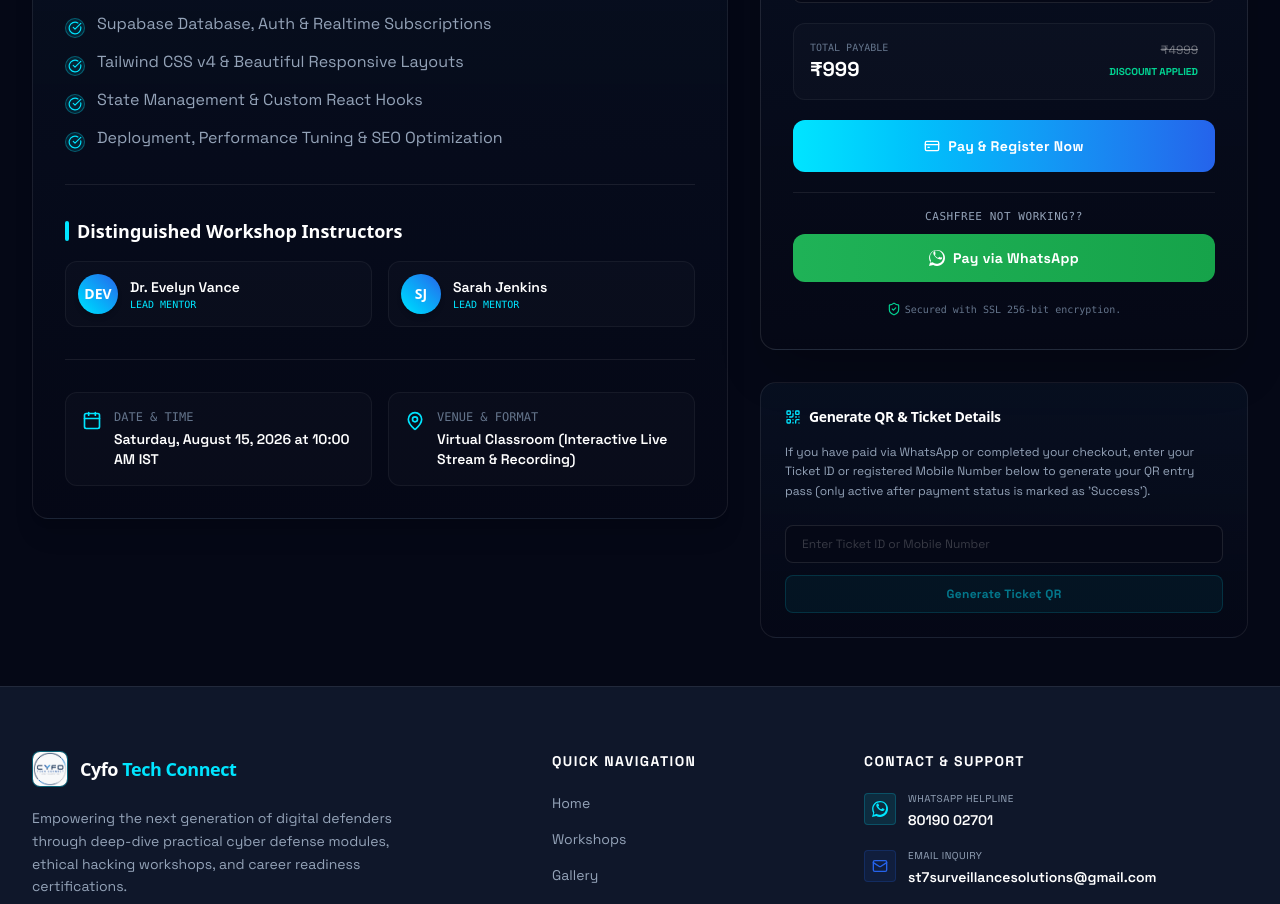
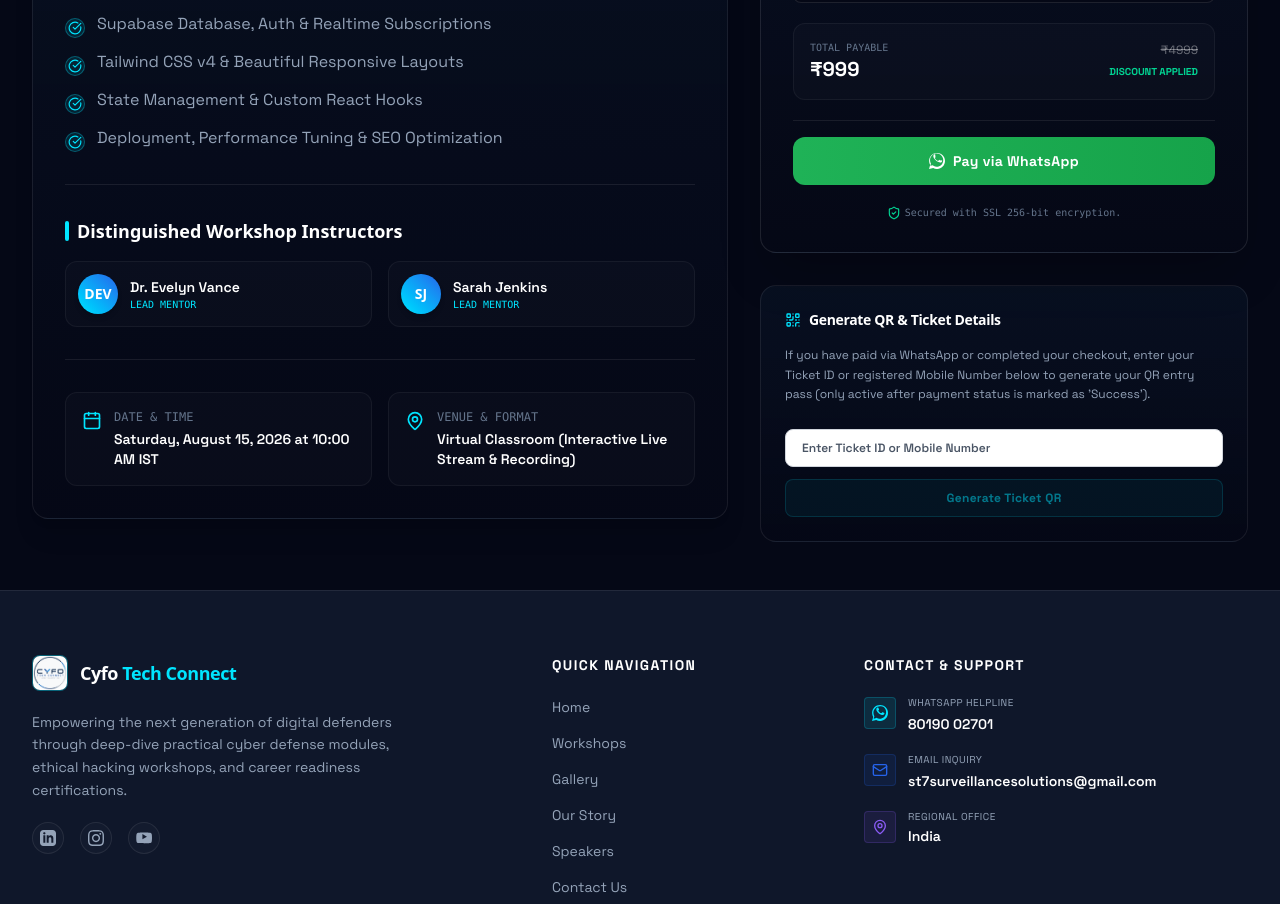
Before and after one commit to sanjeevchikkam/cyfo-tech-connect, a Next.js app: page /workshop in a window 1280 px wide. Shown: the part 1820-2724 px from the top of the page. Built offline with nearby package versions, Linux system fonts and the light colour scheme; no server answers.

Commit message:
removed the cashfree payment button

```diff
--- a/app/workshop/page.tsx
+++ b/app/workshop/page.tsx
@@ -709,7 +709,7 @@ export default function WorkshopDetailPage() {
                     </div>
 
                     {/* Submit Button */}
-                    <button
+                    {/*<button
                       type="submit"
                       disabled={isSubmitting}
                       className="w-full py-4 rounded-xl bg-gradient-to-r from-[#00E5FF] to-[#2563EB] hover:shadow-[0_0_20px_rgba(0,229,255,0.3)] text-white text-sm font-bold tracking-wide transition-all duration-200 disabled:opacity-50 flex items-center justify-center gap-2"
@@ -725,13 +725,13 @@ export default function WorkshopDetailPage() {
                           <span>Pay & Register Now</span>
                         </>
                       )}
-                    </button>
+                    </button>*/}
 
                     {/* WhatsApp Pay Option */}
                     <div className="mt-4 pt-4 border-t border-white/[0.08] text-center space-y-2">
-                      <p className="text-[11px] font-mono text-[#94A3B8] uppercase tracking-wider">
+                      {/* <p className="text-[11px] font-mono text-[#94A3B8] uppercase tracking-wider">
                         Cashfree Not Working??
-                      </p>
+                      </p> */}
                       <button
                         type="button"
                         onClick={handlePayViaWhatsapp}
@@ -841,13 +841,22 @@ export default function WorkshopDetailPage() {
               </p>
 
               <div className="space-y-3 pt-2">
+                {/* <div className="relative">
+                  <input
+                    type="text"
+                    placeholder="Enter Ticket ID or Mobile Number"
+                    value={ticketSearchQuery}
+                    onChange={(e) => setTicketSearchQuery(e.target.value)}
+                    className="w-full px-4 py-2.5 rounded-lg bg-[#050816] border border-white/10 focus:border-[#00E5FF] focus:outline-none text-xs transition-all placeholder:text-white/20"
+                  />
+                </div> */}
                 <div className="relative">
                   <input
                     type="text"
                     placeholder="Enter Ticket ID or Mobile Number"
                     value={ticketSearchQuery}
                     onChange={(e) => setTicketSearchQuery(e.target.value)}
-                    className="w-full px-4 py-2.5 rounded-lg bg-[#050816] border border-white/10 focus:border-[#00E5FF] focus:outline-none text-xs transition-all placeholder:text-white/20"
+                    className="w-full px-4 py-2.5 rounded-lg bg-white border border-gray-300 focus:border-[#00E5FF] focus:outline-none text-xs text-gray-900 transition-all placeholder:text-gray-600 placeholder:font-semibold"
                   />
                 </div>
 
```
